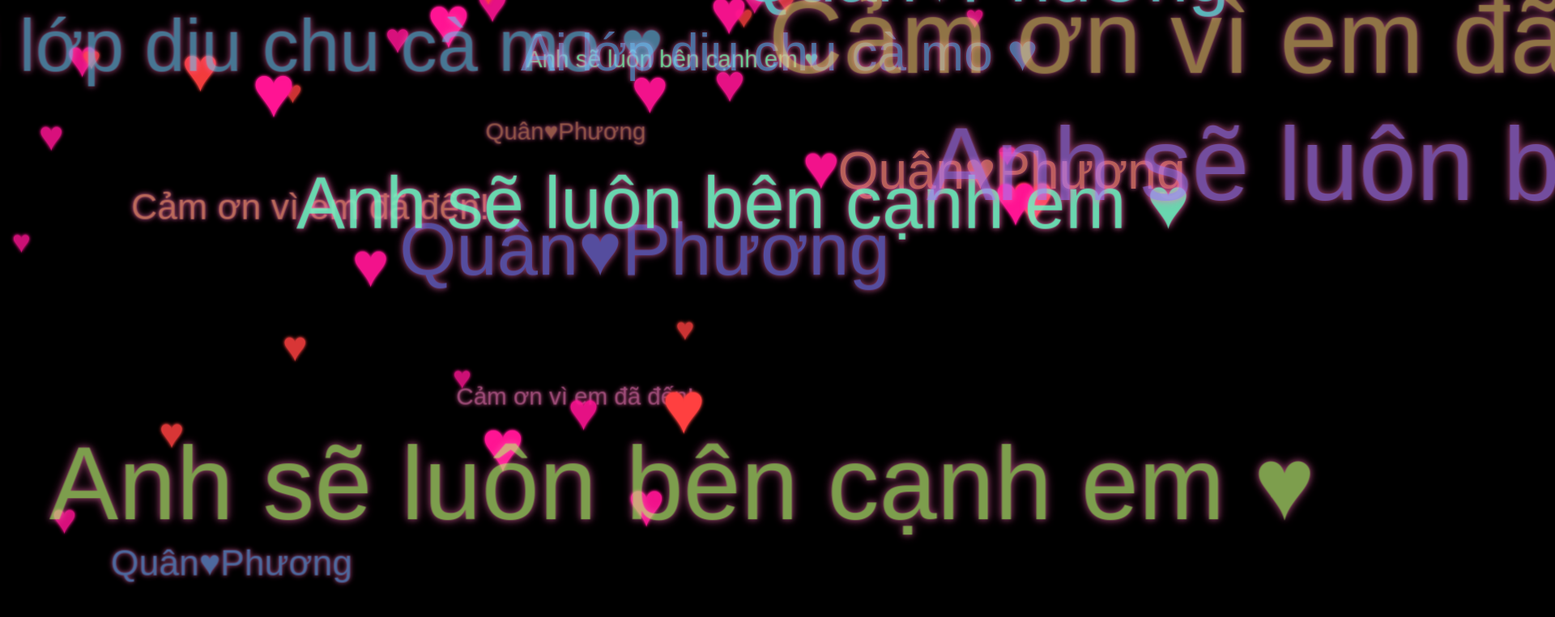
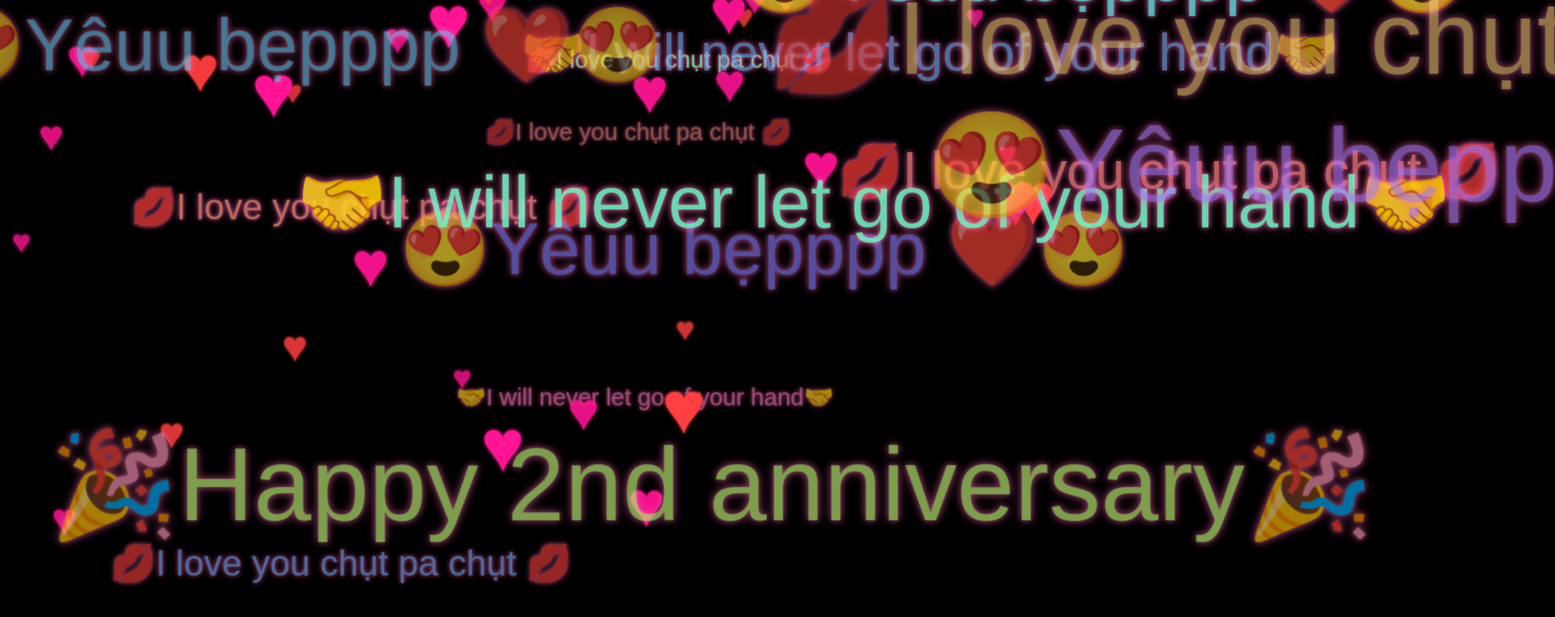
Before and after one commit to love-forever3/love07, a plain HTML site: page index.html in a window 1280 px wide. Shown: the top 762 px of the page at 81% size, 1920 px wide, since content can reach past the window. Drawn offline with Linux system fonts and the light colour scheme.

Commit message:
Update index.html

```diff
--- a/index.html
+++ b/index.html
@@ -134,10 +134,26 @@
     </audio>
     <script>
         const texts = [
-            "Cảm ơn vì em đã đến!",
-            "Ai lớp diu chu cà mo ♥",
-            "Anh sẽ luôn bên cạnh em ♥",
-            "Quân♥Phương"
+         "🎉Happy 2nd anniversary🎉",
+  "😍Yêuu bẹpppp ❤️😍",
+  "🤝I will never let go of your hand🤝",
+  "💋I love you chụt pa chụt 💋",
+"🎉Happy 2nd anniversary🎉",
+  "😍Yêuu bẹpppp ❤️😍",
+  "🤝I will never let go of your hand🤝",
+  "💋I love you chụt pa chụt 💋",
+"🎉Happy 2nd anniversary🎉",
+  "😍Yêuu bẹpppp ❤️😍",
+  "🤝I will never let go of your hand🤝",
+  "💋I love you chụt pa chụt 💋",
+"🎉Happy 2nd anniversary🎉",
+  "😍Yêuu bẹpppp ❤️😍",
+  "🤝I will never let go of your hand🤝",
+  "💋I love you chụt pa chụt 💋",
+"🎉Happy 2nd anniversary🎉",
+  "😍Yêuu bẹpppp ❤️😍",
+  "🤝I will never let go of your hand🤝",
+  "💋I love you chụt pa chụt 💋",
         ];
 
         const scene = document.getElementById("scene");
```
